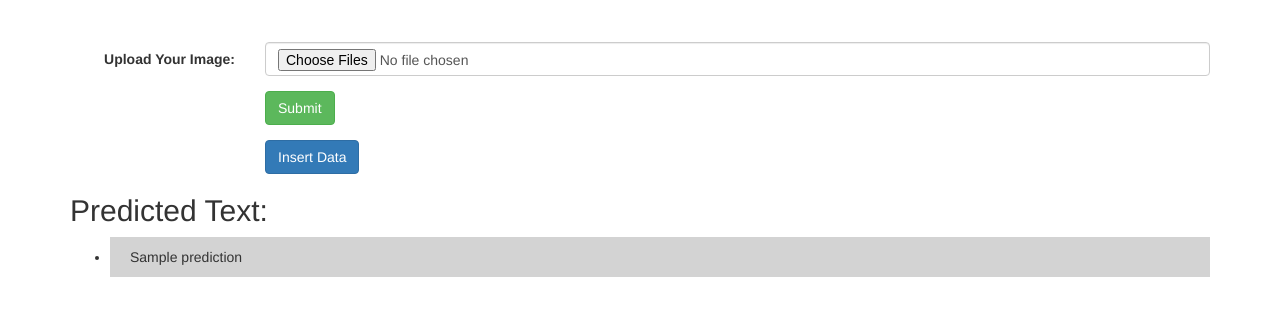
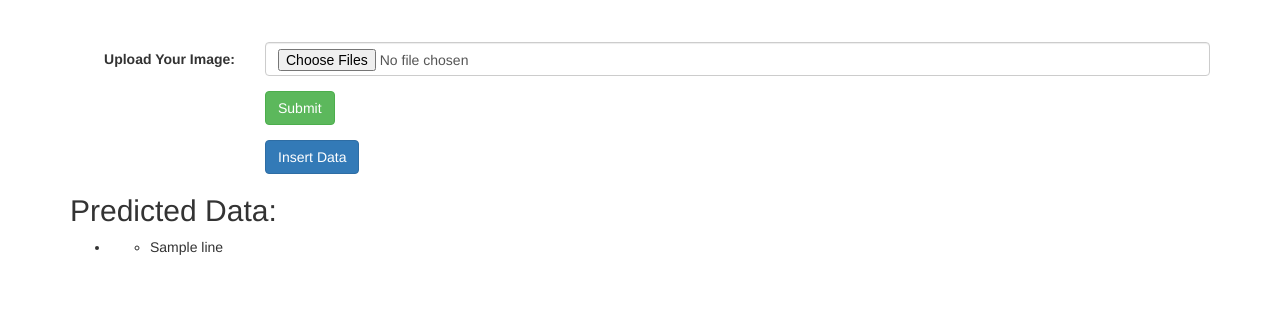
Before and after one commit to maherasim/OCR_Final, a Flask app: template templates/index.html in a window 1280 px wide. Shown: the part 184-500 px from the top of the page. Run offline with Flask 3, Linux system fonts and the light colour scheme; the template is opened without the code that fills it: most values are stand-ins (such as "Sample title", 1, 10 or a date in 2020); some libraries are stand-ins or nearby versions.

Commit message:
data cleaning

```diff
--- a/main.py
+++ b/main.py
@@ -9,7 +9,7 @@ import concurrent.futures
 from models import Student
 
 app = Flask(__name__)
-app.secret_key = 'your_secret_key_here'
+app.secret_key = 'dsfsf2312323312gdsgsjdf'
 app.config['SQLALCHEMY_DATABASE_URI'] = 'mysql://root:12345678@localhost/student_data'
 
 
@@ -23,13 +23,14 @@ def extract_text_from_image(uploaded_file):
         return str(e)
 
 def clean_and_format_text(extracted_text):
-    cleaned_text = " ".join(extracted_text.split())
-    sentences = cleaned_text.split(". ")
-    formatted_text = "<ul>"
-    for sentence in sentences:
-        formatted_text += f"<li>{sentence}</li>"
-    formatted_text += "</ul>"
-    return formatted_text
+    # Split the text into lines
+    lines = extracted_text.splitlines()
+    return lines
+
+
+
+
+
 
 @app.route("/", methods=['GET', 'POST'])
 def main():
@@ -57,6 +58,8 @@ def get_output():
                 return render_template("index.html", predictions=["No images uploaded."])
         except Exception as e:
             return render_template("index.html", predictions=[str(e)])
+
+
 
 @app.route("/insert", methods=['GET', 'POST'])
 def insert_data():
--- a/templates/index.html
+++ b/templates/index.html
@@ -37,13 +37,25 @@
   </form>
 
   {% if predictions %}
-  <h2>Predicted Text:</h2>
+  <h2>Predicted Data:</h2>
   <ul>
     {% for prediction in predictions %}
-    <li style="background-color: LightGray; padding: 10px 20px; size: inherit;">{{ prediction | safe }}</li>
+      <li>
+        <ul>
+          {% for line in prediction %}
+            <li>{{ line }}</li>
+          {% endfor %}
+        </ul>
+      </li>
     {% endfor %}
   </ul>
-  {% endif %}
+{% endif %}
+
+
+
+
+
+
 
 </div>
 </body>
```
